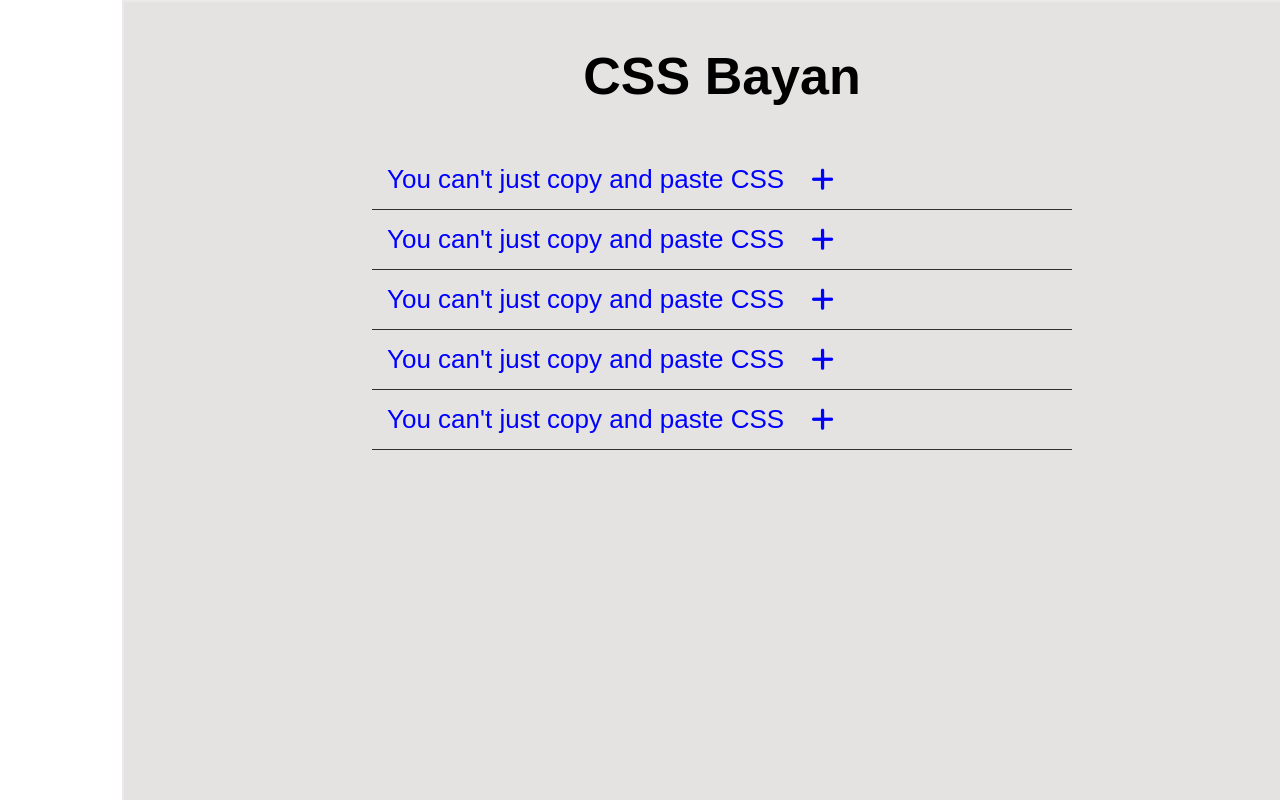
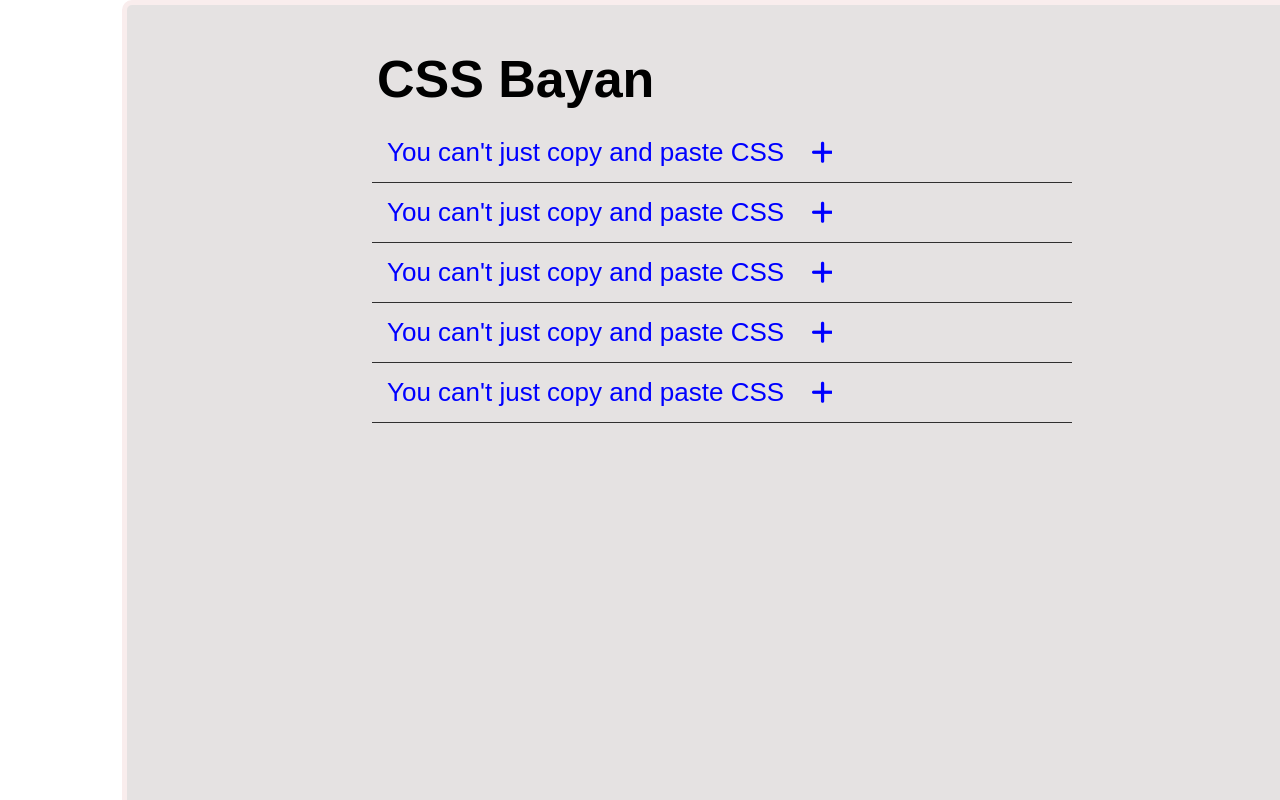
Before and after one commit to olgdem/cssBayan, a plain HTML site: page cssBayan/index.html in a window 1280 px wide. Shown: the top 800 px of the page. Drawn offline with Linux system fonts and the light colour scheme; a web font is replaced by a local one.

Commit message:
change h1

```diff
--- a/cssBayan/styles.css
+++ b/cssBayan/styles.css
@@ -15,26 +15,40 @@ body {
 *:after {
     box-sizing: border-box;
 }
+.container {
+    background: rgb(229, 226, 226);
+    padding: 0;
+    border: 5px solid rgb(249, 237, 237);
+    border-top-right-radius: 10px;
+    border-bottom-left-radius: 10px;
+    border-bottom-right-radius: 10px;
+    border-top-left-radius: 10px;
+    width: 1200px;
+    height: 1400px;
+    margin: auto;
+}
+
 h1 {
-    text-align: center;
+    text-align: left;
+    margin-left: 21%;
+    margin-bottom: 5px;
 }
 img {
     margin: 0 0 5px;
 }
 .image {
-    width: 300px;
+    width: 40%;
     margin: 0 30% 0;
 }
 .faq {
     max-width: 700px;
-    margin: 20px auto;
+    margin: 0 auto;
 
 }
 .faq-item {
     border-bottom: 1px solid rgb(48, 47, 47);
 
 }
-
 
 .faq-title {
     color: blue;
@@ -46,8 +60,8 @@ img {
 
 .faq-title:hover {
     color: black;
+}
 
-}
 .faq-input {
     width: 0;
     height: 0;
@@ -55,7 +69,6 @@ img {
     appearance: none;
     position: absolute;
 }
-
 
 .faq-img {
     display: none;
@@ -67,37 +80,26 @@ img {
     position: absolute;
     right: 35%;
     width: 20px;
-    transition: .1s ease-out;
+    overflow: hidden;
+    transition: all .1s ease-out;
+ }
 
- }
 .faq-input:checked + .faq-img {
     display: block;
-    color: blueviolet;
+
 }
 .faq-input:hover + .faq-img {
     display: block;
 
 }
-.faq-input:checked + .faq-title:after {
-    color: black;
+
+.faq-input:hover + .faq-title:after {
+
 }
 
-/*.faq-input:checked + .faq-title:after {
+.faq-input:checked + .faq-title:after {
     transform: rotate(45deg);
-}*/
-/*.faq-input:hover + .faq-title:after {
+}
+.faq-input:hover + .faq-title:after {
     transform: rotate(45deg);
-}*/
-
-
-
-
-
-.container {
-    background: rgb(229, 226, 226);
-    padding: 0;
-    border: 2px solid rgb(235, 233, 233);
-    width: 1200px;
-    height: 1400px;
-margin: auto;
 }
```
